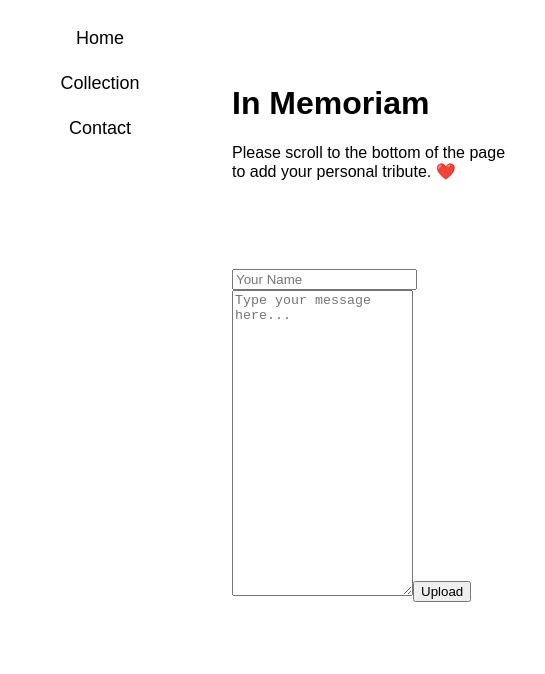
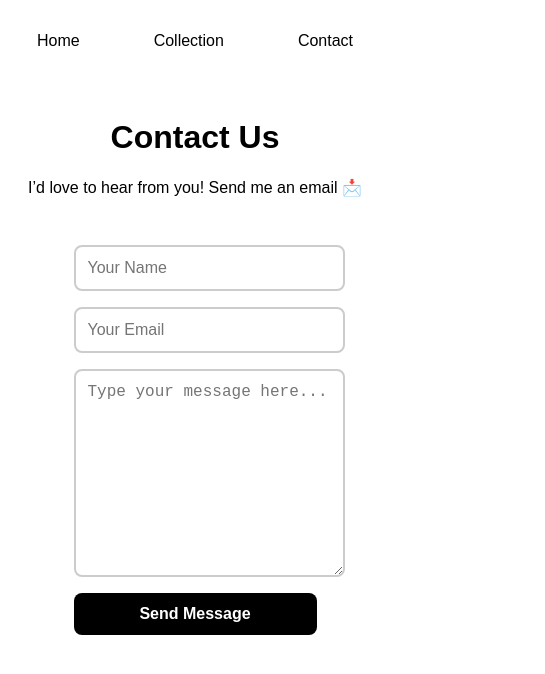
Before and after one commit to linyu3294/portfolio-react, a React (Vite) app: page /contact in a window 390 px wide. Shown: the top 674 px of the page, 545 px wide, since content can reach past the window. Built offline with nearby package versions, Linux system fonts and the light colour scheme.

Commit message:
Improve page container layout

```diff
--- a/src/components/pages/contact.page.tsx
+++ b/src/components/pages/contact.page.tsx
@@ -1,79 +1,70 @@
-import React from "react";
-
-type Tribute ={
-  id: string;
-  name: string;
-  tribute: string;
-  created_at: string;
-}
+import React, { useState } from "react";
 
 const Contact: React.FC = () => {
-  const [tribute, setTribute] = React.useState<string>("");
-  const [tributes, setTributes] = React.useState<Tribute[]>([]);
-  const [name, setName] = React.useState<string>("");
-
+  const [name, setName] = useState<string>("");
+  const [email, setEmail] = useState<string>("");
+  const [message, setMessage] = useState<string>("");
 
   const handleSubmit = async (e: React.FormEvent<HTMLFormElement>) => {
     e.preventDefault();
 
     try {
-      const response = await fetch(`${import.meta.env.VITE_AWS_API_GATEWAY_URL}/kxf-lambda-tribute`, {
-        method: 'POST',
+      const response = await fetch(`${import.meta.env.VITE_AWS_API_GATEWAY_URL}/contact-form`, {
+        method: "POST",
         headers: {
-          'Content-Type': 'application/json',
+          "Content-Type": "application/json",
           "Access-Control-Request-Headers": `${import.meta.env.VITE_CLIENT_DOMAIN}`,
-          'x-api-key': `${import.meta.env.VITE_API_KEY}`,
+          "x-api-key": `${import.meta.env.VITE_API_KEY}`,
         },
-        body: JSON.stringify({
-          "name": name,
-          "tribute": tribute
-        }),
+        body: JSON.stringify({ name, email, message }),
       });
 
-      // Dummy data to simulate a successful upload
-      setTributes([...tributes]);
-
       if (response.ok) {
-        console.log('Tribute uploaded');
+        console.log("Message sent successfully");
         setName("");
-        setTribute("");
+        setEmail("");
+        setMessage("");
       } else {
-        console.error('Failed to upload tribute');
+        console.error("Failed to send message");
       }
     } catch (error) {
-      console.error('Transaction Error:', error);
+      console.error("Error sending message:", error);
     }
   };
 
-
   return (
     <div className="page-container">
-      <div className="tribute-title-container">
-        <h1 className="title">In Memoriam</h1>
-        <p>Please scroll to the bottom of the page to add your personal tribute. ❤️ </p>
+      <div className="contact-title-container">
+        <h1 className="title">Contact Us</h1>
+        <p>I’d love to hear from you! Send me an email 📩</p>
+      </div>
 
-      </div>
-      <div>
-      </div>
-      <form onSubmit={handleSubmit}>
-        <br/>
-        <br/>
-        <br/>
-        <br/>
+      <form className="contact-form" onSubmit={handleSubmit}>
         <input
+          type="text"
           placeholder="Your Name"
           value={name}
           onChange={(e) => setName(e.target.value)}
           required
         />
-        <textarea
-          value={tribute}
-          placeholder="Type your message here..."
-          onChange={(e) => setTribute(e.target.value)}
-          rows={20}
+
+        <input
+          type="email"
+          placeholder="Your Email"
+          value={email}
+          onChange={(e) => setEmail(e.target.value)}
           required
         />
-        <button className="upload-tribute-button" type="submit">Upload</button>
+
+        <textarea
+          placeholder="Type your message here..."
+          value={message}
+          onChange={(e) => setMessage(e.target.value)}
+          rows={10}
+          required
+        />
+
+        <button className="submit-button" type="submit">Send Message</button>
       </form>
     </div>
   );
--- a/src/style/styles.css
+++ b/src/style/styles.css
@@ -1,83 +1,147 @@
-/* ------------Global styles---------------- */
+/* Global Styles */
+body {
+  margin: 0;
+  font-family: Arial, sans-serif;
+}
 
-body {
-  font-family: 'Arial', serif;
-  margin: 0;
-  padding: 0;
-  background-color: white;
-  display: flex;
+a {
+  color: #000;
+  text-decoration: none;
+}
+
+button {
+  cursor: pointer;
 }
 
 /* Vertical Navigation Styles */
 nav.navbar-container {
   position: fixed;
+  top: 0;
   left: 0;
-  top: 0;
   height: 100vh;
   width: 200px;
-  background-color: white; /* Plain white background */
+  background-color: white;
   display: flex;
   flex-direction: column;
   padding: 1rem 0;
+  transition: width 0.3s ease; /* Smooth transition when resizing */
 }
 
-nav div.spacer {
-  height: 0rem;
-}
-
-nav a {
-  color: #000000; /* Black text */
-  text-decoration: none;
+nav a,
+.dropdown-item {
+  display: block;
   padding: 0.5rem 1rem;
   margin: 0.25rem 0;
-  transition: transform 0.3s ease;
   font-size: 18px;
   text-align: center;
   position: relative;
+  transition: transform 0.3s ease;
 }
 
-nav a:hover {
-  transform: scale(1.1);
-}
-
-
-/* Adjust main content to accommodate sidebar */
-div.page-container {
-  margin-left: 200px;
-  margin-top: 2rem;
-  margin-right: 2rem;
-  margin-bottom: 2rem;
-  padding: 2rem;
-  width: calc(100% - 200px);
-  min-height: 100vh;
-  overflow-y: auto;
-}
-
-.dropdown-item {
-  color: #000000; /* Black text */
-  text-decoration: none;
-  padding: 0.5rem 1rem;
-  margin: 0.25rem 0;
-  transition: transform 0.3s ease;
-  font-size: 18px;
-  text-align: center;
-  position: relative;
-  cursor: pointer; /* Make Collection clickable */
-}
-
+nav a:hover,
 .dropdown-item:hover {
   transform: scale(1.1);
 }
 
-.dropdown-menu {
+nav .dropdown-menu {
   display: flex;
   flex-direction: column;
-  text-align: center; /* Center the dropdown items */
-  padding-left: 0; /* Remove unintended left indentation */
+  padding-left: 0;
 }
 
-.dropdown-menu a {
+nav .dropdown-menu a {
   font-size: 16px;
+  padding: 0.5rem 1rem;
+}
+
+div.page-container {
+  margin-left: 200px;
+  display: flex;
+  flex-direction: column;
+  justify-content: center;
+  align-items: center;
+  height: 100vh;
+  width: calc(100% - 400px);
+  overflow-y: auto;
+  padding: 1rem;
+  box-sizing: border-box;
+}
+
+/* Contact Page Styles */
+.contact-title-container {
   text-align: center;
-  padding: 0.5rem 1rem; /* Ensure same padding as other links */
+  margin-bottom: 2rem;
 }
+
+.contact-title-container .title {
+  font-size: 2rem;
+  font-weight: bold;
+}
+
+.contact-form {
+  display: flex;
+  flex-direction: column;
+  max-width: 500px;
+  margin: 0 auto;
+  gap: 1rem;
+}
+
+.contact-form input,
+.contact-form textarea {
+  width: 100%;
+  padding: 0.75rem;
+  font-size: 1rem;
+  border: 2px solid #ccc;
+  border-radius: 8px;
+  transition: border-color 0.3s ease;
+}
+
+.contact-form input:focus,
+.contact-form textarea:focus {
+  border-color: #333;
+  outline: none;
+}
+
+.contact-form textarea {
+  resize: vertical;
+  min-height: 150px;
+}
+
+.submit-button {
+  background-color: #000;
+  color: white;
+  font-size: 1rem;
+  font-weight: bold;
+  padding: 0.75rem;
+  border: none;
+  border-radius: 8px;
+  cursor: pointer;
+  transition: background-color 0.3s ease, transform 0.2s;
+}
+
+/* Responsive Design */
+@media (max-width: 768px) {
+  /* Horizontal Navbar for smaller screens */
+  nav.navbar-container {
+    position: relative;
+    height: auto;
+    width: 100%;
+    display: flex;
+    flex-direction: row;
+    justify-content: space-around;
+    padding: 1rem 0;
+  }
+
+  nav a,
+  .dropdown-item {
+    font-size: 16px;
+    margin: 0;
+    padding: 1rem;
+  }
+
+  div.page-container {
+    margin-left: 0;
+    width: 100%;
+    height: auto;
+  }
+}
```
